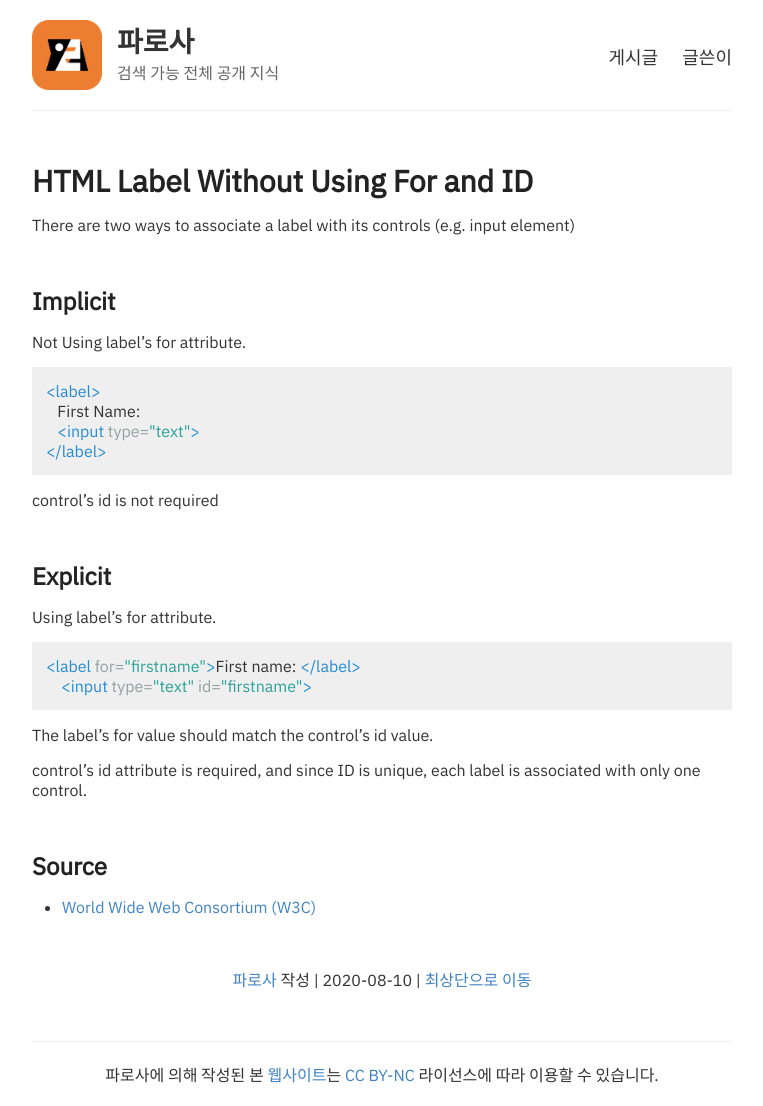
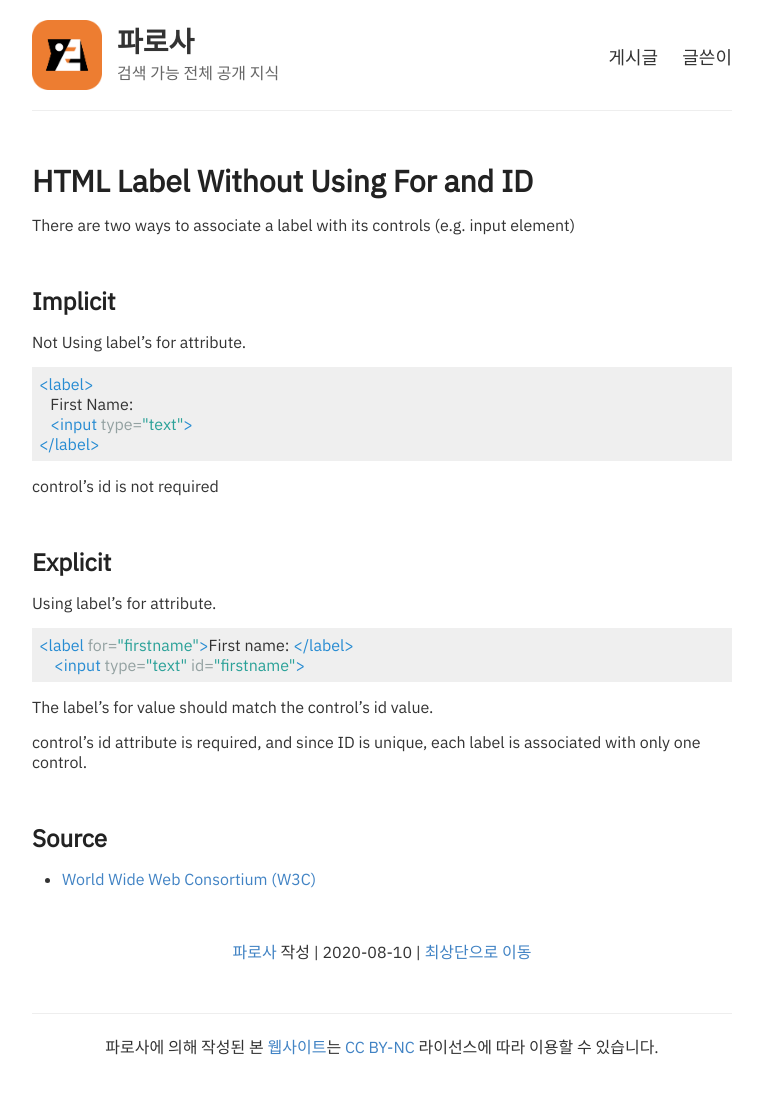
Before and after one commit to parosaone/blog, a Jekyll site: the page built from _posts/2020-8-10-html-label-without-using-for-and-id.md, in a window 1280 px wide. Shown: the whole page, without its empty margins (258-1021 px from the left). Built offline with Jekyll 4.4.1, drawn with Linux system fonts in a browser that asks for light colours; comment, search, counter and statistics services are not loaded; after the commit the page ends 1078 px from its top, so only the background shows below that.

Commit message:
Change Code Highlight Style

```diff
--- a/_sass/_highlights.scss
+++ b/_sass/_highlights.scss
@@ -1,7 +1,6 @@
-.highlight {
+pre.highlight {
     background-color: #efefef;
     padding: 7px;
-    overflow: hidden;
 }
 
 code {
```
